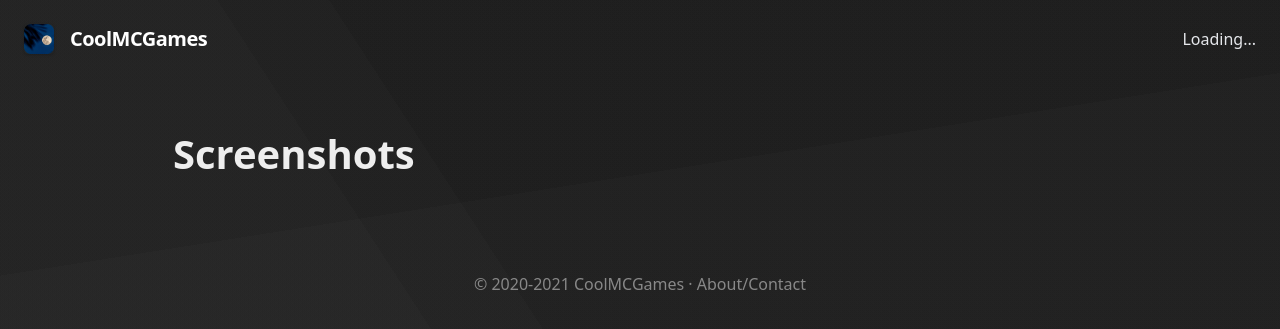
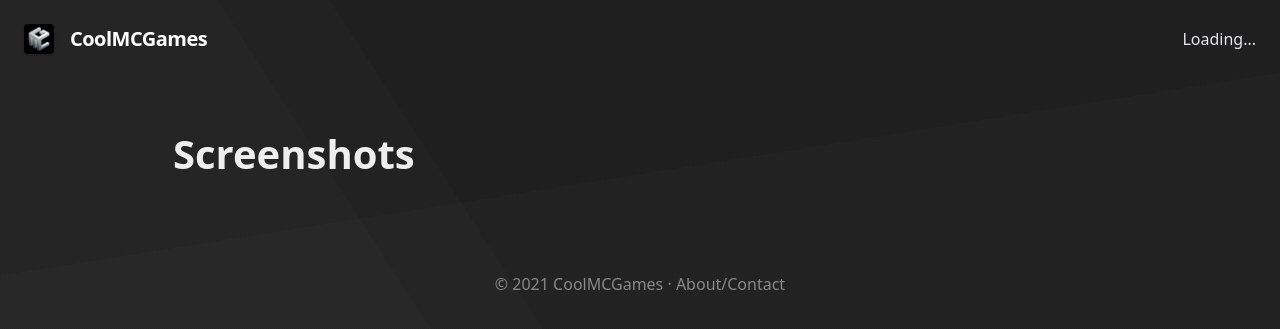
Before and after one commit to ARandomGuy69/coolmc, a Jekyll site: the page built from docs/screenshots.md, in a window 1280 px wide. Shown: the top 329 px of the page. Built offline with Jekyll 4.4.1, drawn with Linux system fonts in a browser that asks for light colours.

Commit message:
Update _config.yml

```diff
--- a/docs/_config.yml
+++ b/docs/_config.yml
@@ -1,7 +1,7 @@
 url: "https://coolmcgames.xyz/"
 baseurl: "/"
-siteIcon: /media/android-chrome-192x192.png
-siteYear: 2020
+siteIcon: /media/favicon.ico
+siteYear: 2021
 siteFooterlink: /about
 showinSearchEngines: true
 # googleAnalyticsID: (uncomment to use)
```
